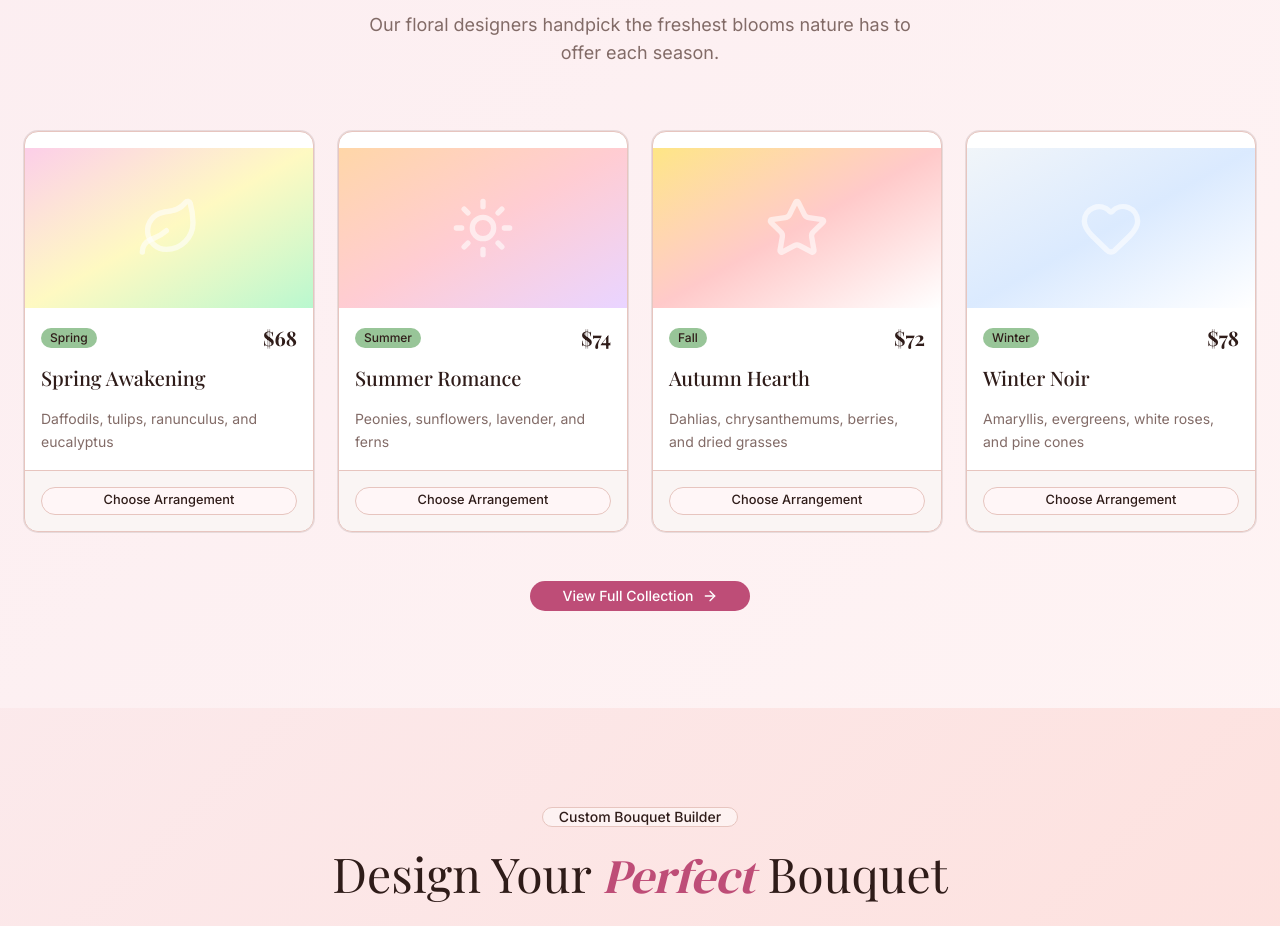
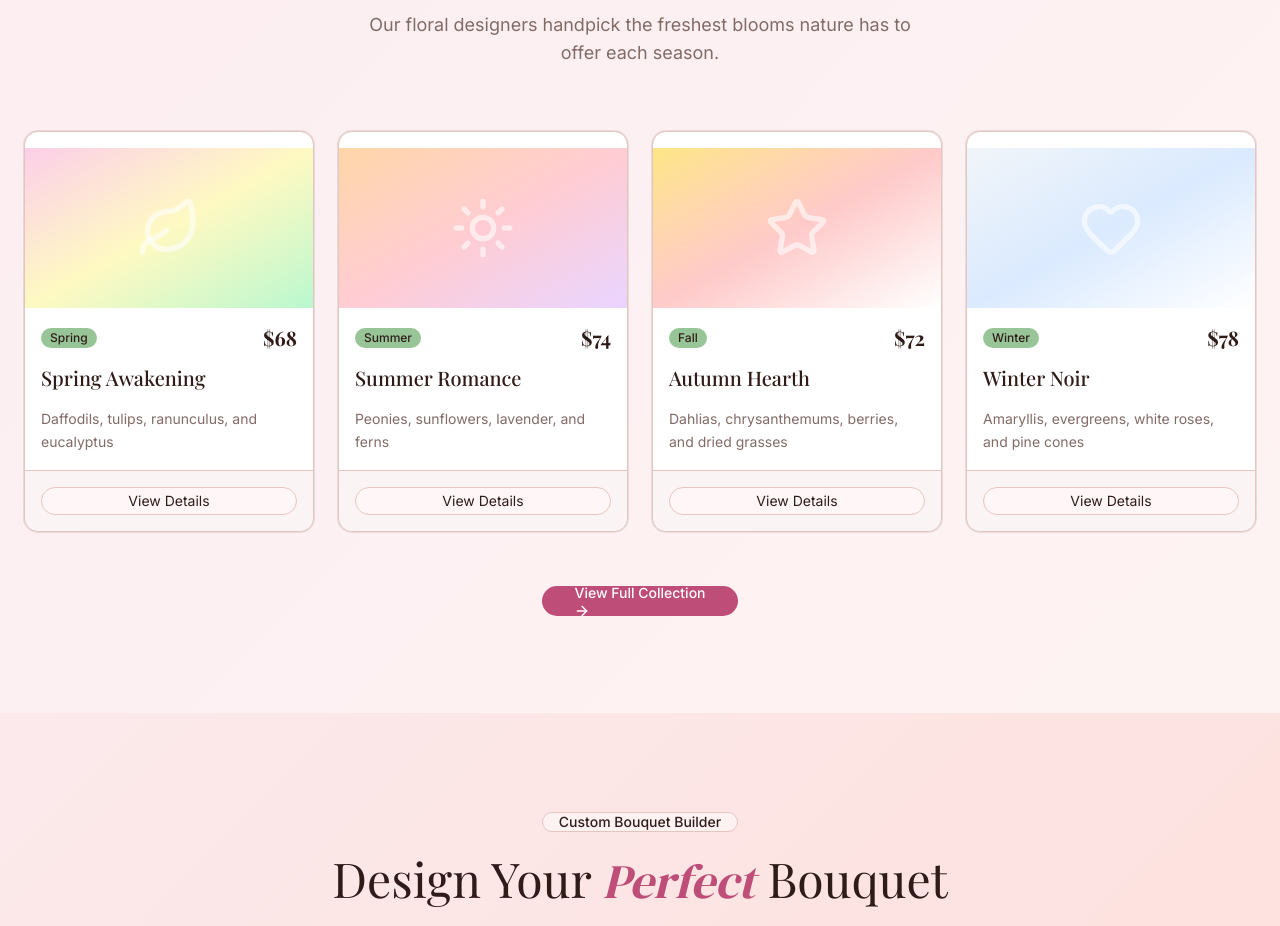
Before and after one commit to anas-khan-antimatter/mkt-petal-florist, a Next.js app: page / in a window 1280 px wide. Shown: the part 920-1846 px from the top of the page. Built offline with nearby package versions, Linux system fonts and the light colour scheme; a web font is replaced by a local one.

Commit message:
antimatter: checkpoint c-1790733025493-8g8bu

```diff
--- a/src/components/sections/Seasonal.tsx
+++ b/src/components/sections/Seasonal.tsx
@@ -11,45 +11,17 @@ import {
   CardHeader,
   CardTitle,
 } from "@/components/ui/card";
+import Link from "next/link";
+import { bouquets } from "@/lib/data";
 
-const arrangements = [
-  {
-    id: 1,
-    name: "Spring Awakening",
-    tagline: "Daffodils, tulips, ranunculus, and eucalyptus",
-    price: 68,
-    season: "Spring",
-    color: "from-pink-200 via-yellow-100 to-green-200",
-    icon: Leaf,
-  },
-  {
-    id: 2,
-    name: "Summer Romance",
-    tagline: "Peonies, sunflowers, lavender, and ferns",
-    price: 74,
-    season: "Summer",
-    color: "from-orange-200 via-rose-200 to-purple-200",
-    icon: Sun,
-  },
-  {
-    id: 3,
-    name: "Autumn Hearth",
-    tagline: "Dahlias, chrysanthemums, berries, and dried grasses",
-    price: 72,
-    season: "Fall",
-    color: "from-amber-200 via-red-200 to-brown-200",
-    icon: Star,
-  },
-  {
-    id: 4,
-    name: "Winter Noir",
-    tagline: "Amaryllis, evergreens, white roses, and pine cones",
-    price: 78,
-    season: "Winter",
-    color: "from-slate-100 via-blue-100 to-white",
-    icon: Heart,
-  },
-];
+const iconMap: Record<string, React.ReactNode> = {
+  Leaf: <Leaf className="w-16 h-16 text-white/60" />,
+  Sun: <Sun className="w-16 h-16 text-white/60" />,
+  Star: <Star className="w-16 h-16 text-white/60" />,
+  Heart: <Heart className="w-16 h-16 text-white/60" />,
+};
+
+const featured = bouquets.filter((b) => b.featured).slice(0, 4);
 
 export default function Seasonal() {
   const [selected, setSelected] = useState<number | null>(null);
@@ -76,27 +48,24 @@ export default function Seasonal() {
         </div>
 
         <div className="grid grid-cols-1 sm:grid-cols-2 lg:grid-cols-4 gap-6">
-          {arrangements.map((arr) => {
-            const Icon = arr.icon;
+          {featured.map((arr) => {
             const isSelected = selected === arr.id;
+            const Icon = iconMap[arr.icon] || <Heart className="w-16 h-16 text-white/60" />;
 
             return (
+              <Link key={arr.id} href={`/shop/${arr.slug}`}>
                 <Card
-                key={arr.id}
-                className={`relative overflow-hidden transition-all duration-300 cursor-pointer border ${
+                  className={`relative overflow-hidden transition-all duration-300 cursor-pointer border h-full ${
                     isSelected
                       ? "border-primary shadow-lg shadow-primary/20 scale-[1.03]"
                       : "border-border hover:border-primary/50 hover:shadow-md"
                   }`}
-                onClick={() =>
-                  setSelected(isSelected ? null : arr.id)
-                }
                 >
                   {/* Color wash */}
                   <div
-                  className={`h-40 bg-gradient-to-br ${arr.color} flex items-center justify-center`}
+                    className={`h-40 bg-gradient-to-br ${arr.imageGradient} flex items-center justify-center`}
                   >
-                  <Icon className="w-16 h-16 text-white/60" />
+                    {Icon}
                   </div>
 
                   <CardHeader>
@@ -123,27 +92,24 @@ export default function Seasonal() {
                   </CardContent>
 
                   <CardFooter>
-                  <Button
-                    size="sm"
-                    variant={isSelected ? "default" : "outline"}
-                    className="rounded-full w-full"
-                    onClick={(e) => {
-                      e.stopPropagation();
-                      setSelected(isSelected ? null : arr.id);
-                    }}
+                    <span
+                      className="text-sm rounded-full w-full inline-flex items-center justify-center h-7 border border-border bg-background hover:bg-muted transition-colors"
                     >
-                    {isSelected ? "Selected" : "Choose Arrangement"}
-                  </Button>
+                      View Details
+                    </span>
                   </CardFooter>
                 </Card>
+              </Link>
             );
           })}
         </div>
 
         <div className="mt-12 text-center">
-          <Button className="rounded-full px-8 gap-2">
+          <Button className="rounded-full px-8 gap-2" asChild>
+            <Link href="/shop">
               View Full Collection
               <ArrowRight className="w-4 h-4" />
+            </Link>
           </Button>
         </div>
       </div>
```
Lines whose indentation alone changed are shown as unchanged.
